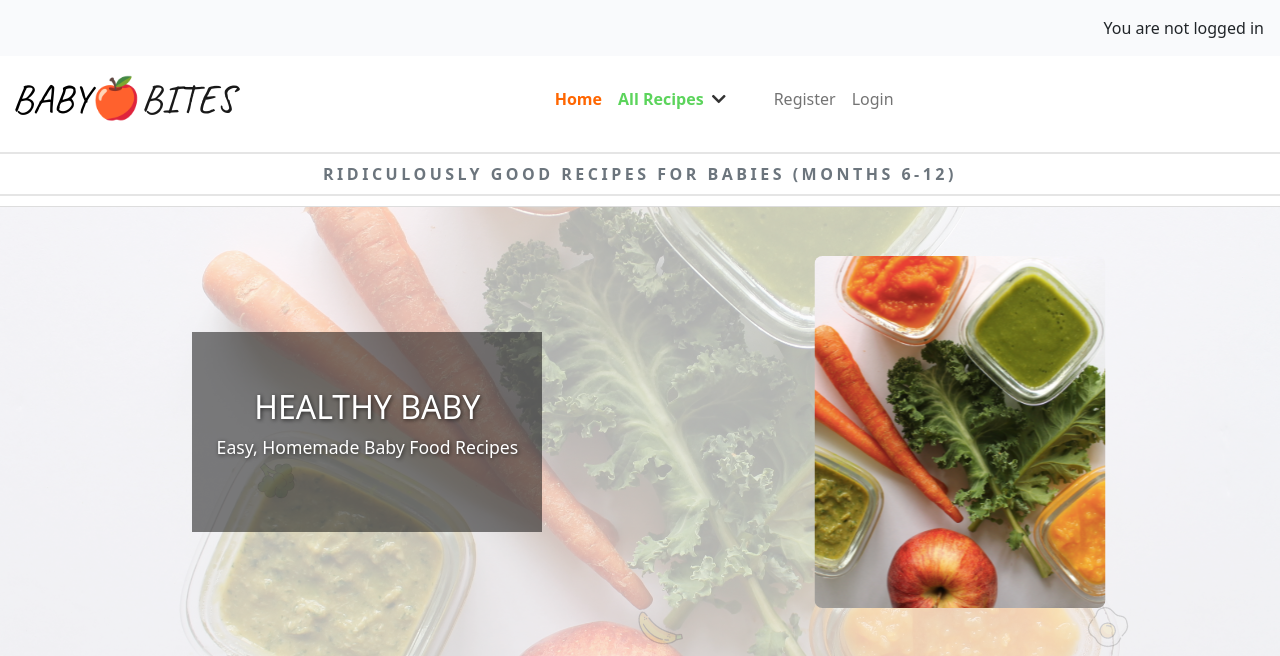
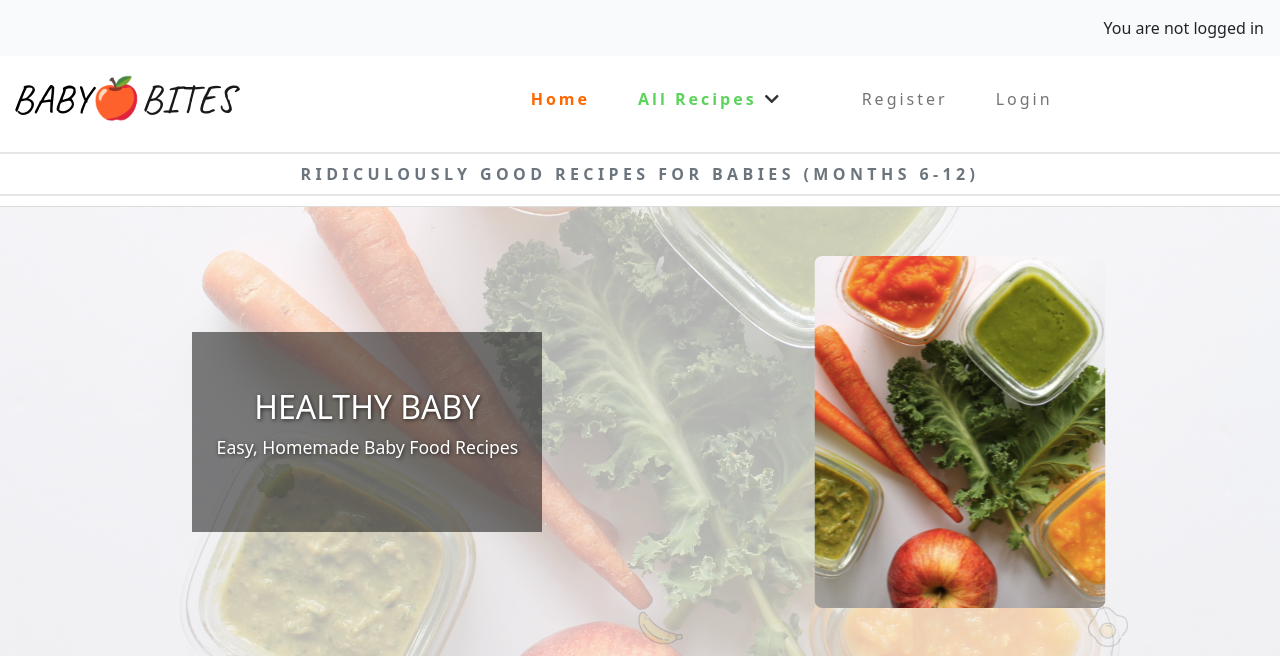
Before and after one commit to Naida1710/baby_bites, a Django app: page / in a window 1280 px wide. Shown: the top 656 px of the page. Run offline with Django 5.2, Linux system fonts and the light colour scheme; data that the repository does not hold is empty; parts of the project's set-up code (start-up, migrations or seed data) failed here and were passed over; some libraries are stand-ins or nearby versions.

Commit message:
Increase letter spacing in navbar menu items for improved readability

```diff
--- a/baby_bites/templates/base.html
+++ b/baby_bites/templates/base.html
@@ -60,7 +60,7 @@
                 <span class="navbar-toggler-icon"></span>
             </button>
             <div class="collapse navbar-collapse" id="navbarText">
-                <ul class="navbar-nav me-auto mb-2 mb-lg-0">
+                <ul class="navbar-nav me-auto mb-2 mb-lg-0 nav-spacing">
                     <li class="nav-item">
                         <a class="nav-link home-link {% if request.path == home_url %}active{% endif %}" aria-current="page"
                             href="{% url 'home' %}">Home</a>
--- a/static/css/style.css
+++ b/static/css/style.css
@@ -308,7 +308,7 @@ body {
     text-align: center;
     border-bottom: 1px solid #ddd;
     font-weight: 600;
-    letter-spacing: 3.5px;
+    letter-spacing: 4.4px;
     color: #555;
     text-transform: uppercase;
     position: relative;
@@ -481,8 +481,18 @@ body {
   }
 
   .navbar-collapse {
-    margin-left: 18.5rem; /* or 30px, adjust as needed */
+    margin-left: 16rem; /* or 30px, adjust as needed */
 }
+
+.nav-spacing .nav-item {
+    margin-left: 1rem;
+    margin-right: 1rem;
+}
+
+.navbar-nav .nav-link {
+    letter-spacing: 3px; /* You can increase this to 2px, 3px, etc. */
+}
+
 
 
 
```
